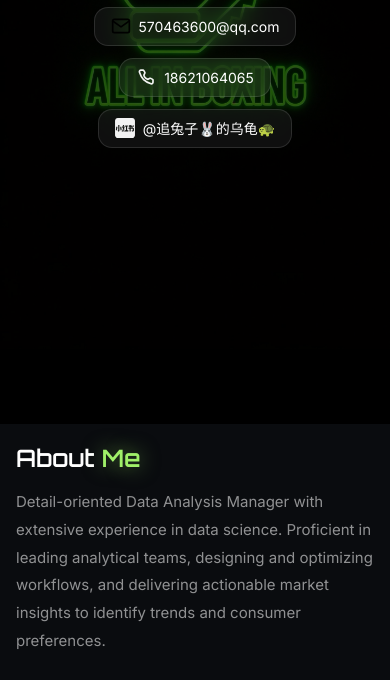
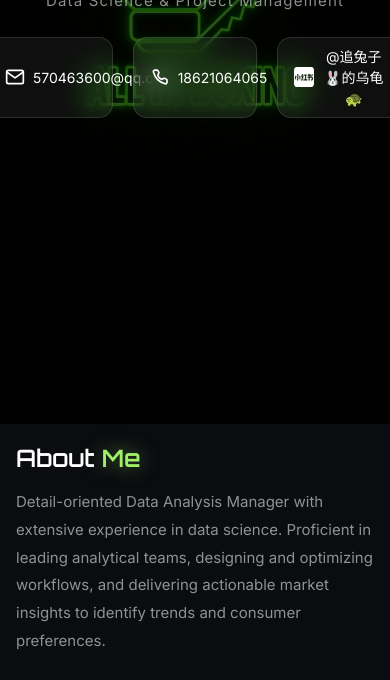
Before and after one commit to Yuting627/aiboxing, a plain HTML site: page index.html in a window 390 px wide. Shown: the part 420-1100 px from the top of the page. Drawn offline with nearby package versions, Linux system fonts and the light colour scheme.

Commit message:
更新 build.py、index/pages、site.json、about-photo.jpg
Made-with: Cursor

```diff
--- a/index.html
+++ b/index.html
@@ -248,7 +248,7 @@
       transition: border-color 0.35s, box-shadow 0.35s ease, transform 0.35s ease;
     }
     .home-contact:hover { border-color: rgba(160, 240, 105, 0.5); box-shadow: 0 0 24px rgba(160, 240, 105, 0.2); transform: translateY(-2px); }
-    .home-contact img { width: 20px; height: 20px; object-fit: contain; opacity: 0.95; filter: brightness(1.1); }
+    .home-contact img { width: 20px; height: 20px; object-fit: contain; filter: brightness(0) invert(1); }
 
     /* About — 左侧：About Me 纯文字 + My Skills 卡片（无 About 卡片）；右侧：图片；左右等高，一屏展示 */
     #about { background: transparent; min-height: 100vh; display: flex; align-items: center; justify-content: center; }
@@ -454,7 +454,8 @@
       .home-hero-image::after { background: linear-gradient(to bottom, transparent 0%, hsl(var(--bg)) 70%); }
       .home-title { text-align: center; }
       .home-subtitle { text-align: center; margin-bottom: 1.5rem; }
-      .home-contacts { justify-content: center; }
+      .home-contacts { justify-content: center; flex-wrap: nowrap; }
+      .home-contact { flex: 1 1 0; min-width: 0; }
       #about .section-inner { grid-template-columns: 1fr; grid-template-rows: auto auto auto; height: auto; max-height: none; gap: 1.25rem; }
       .about-left-col { grid-column: 1; grid-row: auto; order: 0; flex-direction: column; display: contents; }
       .about-text { order: 1; }
```
Also changed, not shown: pages/index.html (+3 -2 lines).
